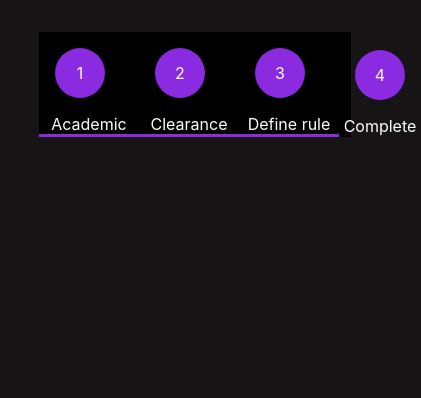
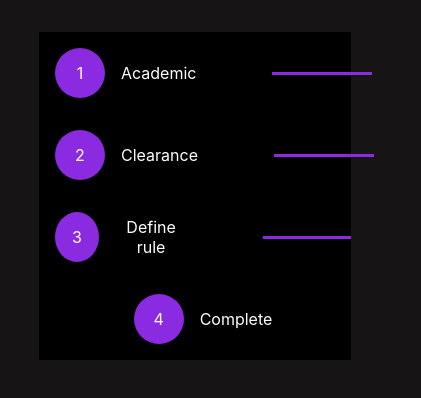
Before and after one commit to kennataddese6/BISCS, a React (Create React App) app in the folder frontend/: page / in a window 390 px wide. Shown: the top 398 px of the page, 421 px wide, since content can reach past the window. Built offline with nearby package versions, Linux system fonts and the light colour scheme.

Commit message:
add responsiveness to step header

```diff
--- a/frontend/src/App.css
+++ b/frontend/src/App.css
@@ -16,6 +16,10 @@ body {
   display: flex;
   justify-content: space-around;
   align-items: center;
+  flex-wrap: wrap;
+}
+.subStepContainer {
+  display: flex;
 }
 .stepCircle {
   background-color: blueviolet;
@@ -31,7 +35,10 @@ body {
   width: 100px;
   height: 3px;
   background-color: blueviolet;
+  align-self: center;
+  margin-left: 76px;
 }
 .stepText {
   justify-self: center;
+  align-self: center;
 }
```
